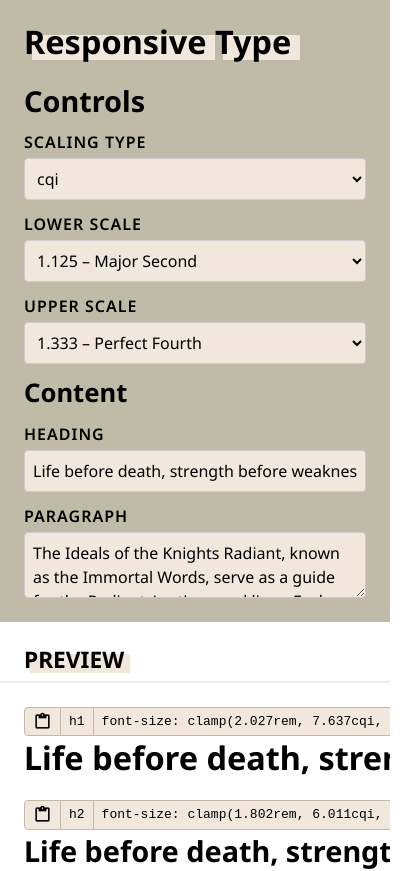
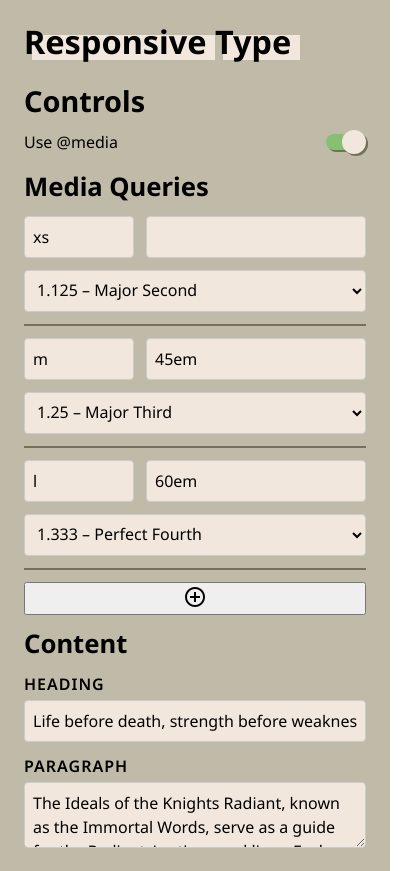
Before and after one commit to arobillard/responsive-type, a Next.js app: page / in a window 390 px wide. Shown: the top 871 px of the page, 414 px wide, since content can reach past the window. Built offline with nearby package versions, Linux system fonts and the light colour scheme.

Commit message:
Initial set up for media queries

```diff
--- a/src/app/components/Controls/Controls.jsx
+++ b/src/app/components/Controls/Controls.jsx
@@ -1,5 +1,8 @@
 import { useState } from 'react';
+import 'material-symbols';
 import controls from './controls.module.css';
+import Switch from '../inputs/Switch/Switch';
+import ScreenReaderText from '../accessibility/ScreenReaderText/ScreenReaderText';
 
 const scaleOptions = [
   { value: 1.067, label: 'Minor Second' },
@@ -13,6 +16,8 @@ const scaleOptions = [
 ];
 
 export default function Controls({
+  usingMediaQueries,
+  setUsingMediaQueries,
   scalingType,
   setScalingType,
   lowerScale,
@@ -21,6 +26,8 @@ export default function Controls({
   setUpperScale,
   sentence,
   setSentence,
+  mediaQueries,
+  setMediaQueries,
   paragraph,
   setParagraph,
 }) {
@@ -57,6 +64,64 @@ export default function Controls({
     <section id="controls" className={controls.controls}>
       <h2 className={controls.controls_heading}>Controls</h2>
 
+      <Switch
+        name="usingMediaQueries"
+        label="Use @media"
+        onChange={() => setUsingMediaQueries(!usingMediaQueries)}
+        checked={usingMediaQueries}
+      />
+
+      {usingMediaQueries ? (
+        <>
+          <h3 className={controls.controls_heading}>Media Queries</h3>
+          {mediaQueries.map(({ label, minWidth, scale }, i) => (
+            <div className={controls.mediaQuery_item} key={`${label}-${scale}`}>
+              <label htmlFor={`label-${i}`} className="srt">
+                MQ Label
+              </label>
+              <input
+                type="text"
+                id={`label-${i}`}
+                name={`label-${i}`}
+                value={label}
+              />
+
+              <label htmlFor={`min-width-${i}`} className="srt">
+                min-width
+              </label>
+              <input
+                type="text"
+                id={`min-width-${i}`}
+                name={`min-width-${i}`}
+                value={minWidth}
+              />
+
+              <label htmlFor={`scale-${i}`} className="srt">
+                {label} Scale
+              </label>
+              <select
+                name={`scale-${i}`}
+                id={`scale-${i}`}
+                value={scale}
+                className={controls.mediaQuery_span}
+              >
+                {scaleOptions.map(({ value, label }) => (
+                  <option key={value} value={value}>
+                    {value} – {label}
+                  </option>
+                ))}
+              </select>
+            </div>
+          ))}
+          <button>
+            <i className="material-symbols-outlined" aria-hidden="true">
+              add_circle
+            </i>
+            <ScreenReaderText>Add scale</ScreenReaderText>
+          </button>
+        </>
+      ) : (
+        <>
           <div className={controls.grid_unit}>
             <label htmlFor="scaling-type">Scaling Type</label>
             <select
@@ -99,6 +164,8 @@ export default function Controls({
               ))}
             </select>
           </div>
+        </>
+      )}
 
       <h3 className={controls.controls_heading}>Content</h3>
       <div className={controls.grid_unit}>
--- a/src/app/components/Controls/controls.module.css
+++ b/src/app/components/Controls/controls.module.css
@@ -6,3 +6,17 @@
 .controls_heading {
   margin: 0;
 }
+
+.mediaQuery_item {
+  display: grid;
+  grid-template-columns: 1fr 2fr;
+  gap: var(--spacer-m);
+  padding-block-end: var(--spacer-m);
+  border-block-end: 0.125rem solid var(--color-primary-dark);
+  /* margin-block-end: var(--spacer-m); */
+}
+
+.mediaQuery_span {
+  grid-column: 1 / -1;
+  margin: 0;
+}
--- /dev/null
+++ b/src/app/components/inputs/Switch/Switch.jsx
@@ -0,0 +1,26 @@
+import styles from './switch.module.css';
+
+export default function Switch({ name, label, onChange, checked }) {
+  return (
+    <div className={styles.switch}>
+      <label className={styles.switch_label} htmlFor={name}>
+        {label}
+        <div
+          className={`${styles.switch_wrap}${
+            checked ? ` ${styles.switch_checked}` : ''
+          }`}
+        >
+          <span className={styles.switch_bar}></span>
+          <span className={styles.switch_toggle}></span>
+        </div>
+      </label>
+      <input
+        type="checkbox"
+        name={name}
+        id={name}
+        onChange={onChange}
+        checked={checked}
+      />
+    </div>
+  );
+}
--- /dev/null
+++ b/src/app/components/inputs/Switch/switch.module.css
@@ -0,0 +1,59 @@
+.switch input {
+  appearance: none;
+  position: absolute;
+}
+
+.switch input:focus {
+  outline: 0;
+}
+
+.switch_label {
+  display: flex;
+  gap: var(--spacer-base);
+  align-items: center;
+  justify-content: space-between;
+}
+
+.switch_label:has(+ input:focus-visible) {
+  outline: 0.125rem solid var(--color-accent-bright);
+}
+
+.switch_wrap {
+  width: 2.5rem;
+  height: 1rem;
+  display: inline-flex;
+  position: relative;
+}
+
+.switch_bar {
+  background-color: #ccc;
+  border-radius: 3rem;
+  /* border: 0.125rem solid var(--color-primary-dark); */
+  box-shadow: 0.125rem 0.125rem 0 var(--color-primary-dark);
+  display: inline-block;
+  width: 100%;
+  transition: background-color var(--transition);
+}
+
+.switch_toggle {
+  width: 1.5rem;
+  height: 1.5rem;
+  border-radius: 50%;
+  background-color: var(--color-secondary);
+  /* border: 0.125rem solid var(--color-primary-dark); */
+  box-shadow: 0.125rem 0.125rem 0 var(--color-primary-dark);
+  position: absolute;
+  inset-block-start: 50%;
+  inset-inline-start: 0;
+  translate: 0 -50%;
+  transition: translate var(--transition), inset var(--transition);
+}
+
+.switch_checked .switch_bar {
+  background-color: var(--color-success);
+}
+
+.switch_checked .switch_toggle {
+  inset-inline-start: 100%;
+  translate: -100% -50%;
+}
--- a/src/app/page.jsx
+++ b/src/app/page.jsx
@@ -7,6 +7,30 @@ import Controls from './components/Controls/Controls';
 import Preview from './components/Preview/Preview';
 
 export default function Home() {
+  const [usingMediaQueries, setUsingMediaQueries] = useState(true);
+
+  const [scalingType, setScalingType] = useState('cqi');
+  const [lowerScale, setLowerScale] = useState(1.125);
+  const [upperScale, setUpperScale] = useState(1.333);
+
+  const [mediaQueries, setMediaQueries] = useState([
+    {
+      label: 'xs',
+      minWidth: null,
+      scale: 1.125,
+    },
+    {
+      label: 'm',
+      minWidth: '45em',
+      scale: 1.25,
+    },
+    {
+      label: 'l',
+      minWidth: '60em',
+      scale: 1.333,
+    },
+  ]);
+
   const [sentence, setSentence] = useState(
     'Life before death, strength before weakness, journey before destination.'
   );
@@ -14,9 +38,6 @@ export default function Home() {
     "The Ideals of the Knights Radiant, known as the Immortal Words, serve as a guide for the Radiants' actions and lives. Each order of Radiants has five Ideals, though different Radiants from the same order may swear an ideal with slightly different words and Lightweavers swear more individualized truths instead of ideals. The wording of the First Ideal, however, is exact and is used by all orders, including the Lightweavers."
   );
 
-  const [lowerScale, setLowerScale] = useState(1.125);
-  const [upperScale, setUpperScale] = useState(1.333);
-  const [scalingType, setScalingType] = useState('cqi');
   return (
     <main id="main" className={layout.layout}>
       <div className={sidebar.sidebar}>
@@ -26,6 +47,8 @@ export default function Home() {
         </h1>
 
         <Controls
+          usingMediaQueries={usingMediaQueries}
+          setUsingMediaQueries={setUsingMediaQueries}
           scalingType={scalingType}
           setScalingType={setScalingType}
           lowerScale={lowerScale}
@@ -34,6 +57,8 @@ export default function Home() {
           setUpperScale={setUpperScale}
           sentence={sentence}
           setSentence={setSentence}
+          mediaQueries={mediaQueries}
+          setMediaQueries={setMediaQueries}
           paragraph={paragraph}
           setParagraph={setParagraph}
         />
--- a/src/app/styles/global.css
+++ b/src/app/styles/global.css
@@ -98,6 +98,12 @@ button {
   transition: background-color var(--transition), color var(--transition);
 }
 
+.srt {
+  position: absolute;
+  white-space: nowrap;
+  clip-path: polygon(0 0, 0.1% 0, 0.1% 0.1%, 0 0.1%);
+}
+
 input:where(:not([type='checkbox'], [type='radio'])),
 select,
 textarea {
@@ -112,6 +118,10 @@ textarea {
   & + label {
     margin-block-start: var(--spacer-xs);
   }
+}
+
+label {
+  cursor: pointer;
 }
 
 label:where(
```
Also changed, not shown: src/app/components/Button/Button.jsx (added, +14 -0 lines), src/app/components/Button/button.module.css (added). Lines whose indentation alone changed are shown as unchanged.
